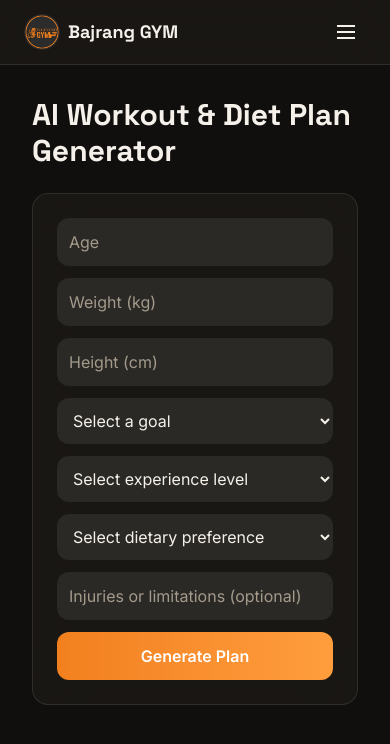
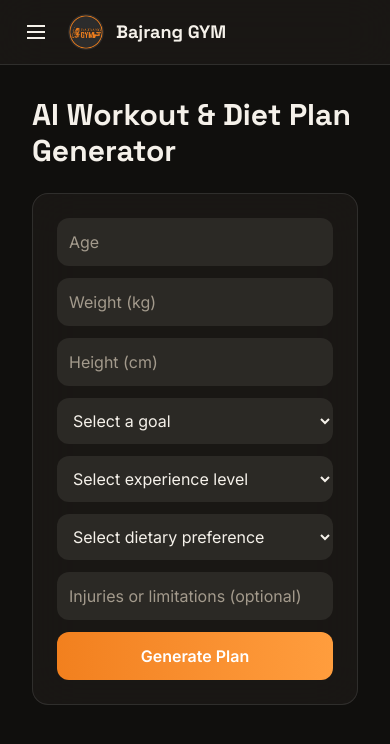
Before and after one commit to pablochomcobar1-ops/bajrang-gym-maangement, a React (Vite) app in the folder frontend/: page /ai-plan in a window 390 px wide. Shown: the top 744 px of the page. Built offline with nearby package versions, Linux system fonts and the light colour scheme; sample sign-in values are in the browser's storage.

Commit message:
Move hamburger icon to left side of navbar

```diff
--- a/frontend/src/components/Navbar.jsx
+++ b/frontend/src/components/Navbar.jsx
@@ -171,7 +171,27 @@ function Navbar() {
   return (
     <>
       <nav className="bg-surface/80 backdrop-blur-xl border-b border-white/10 px-6 py-3 flex items-center justify-between sticky top-0 z-40">
-        <div className="flex items-center gap-2">
+        <div className="flex items-center gap-3">
+          {/* Hamburger — visible only on mobile, now first in the layout */}
+          <button
+            onClick={() => setMenuOpen(true)}
+            className="md:hidden text-text p-2 rounded-xl hover:bg-surface-light transition -ml-2"
+            aria-label="Open menu"
+          >
+            <svg
+              width="24"
+              height="24"
+              viewBox="0 0 24 24"
+              fill="none"
+              stroke="currentColor"
+              strokeWidth="2"
+            >
+              <line x1="3" y1="6" x2="21" y2="6" />
+              <line x1="3" y1="12" x2="21" y2="12" />
+              <line x1="3" y1="18" x2="21" y2="18" />
+            </svg>
+          </button>
+
           <img
             src="/logo.png"
             alt="Bajrang GYM"
@@ -199,26 +219,6 @@ function Navbar() {
             className="hidden md:block bg-surface-light hover:bg-red-500/20 hover:text-red-400 text-text-muted text-sm px-3 py-1.5 rounded-xl transition border border-white/10"
           >
             Logout
-          </button>
-
-          {/* Hamburger — visible only on mobile */}
-          <button
-            onClick={() => setMenuOpen(true)}
-            className="md:hidden text-text p-2 rounded-xl hover:bg-surface-light transition"
-            aria-label="Open menu"
-          >
-            <svg
-              width="24"
-              height="24"
-              viewBox="0 0 24 24"
-              fill="none"
-              stroke="currentColor"
-              strokeWidth="2"
-            >
-              <line x1="3" y1="6" x2="21" y2="6" />
-              <line x1="3" y1="12" x2="21" y2="12" />
-              <line x1="3" y1="18" x2="21" y2="18" />
-            </svg>
           </button>
         </div>
       </nav>
```
